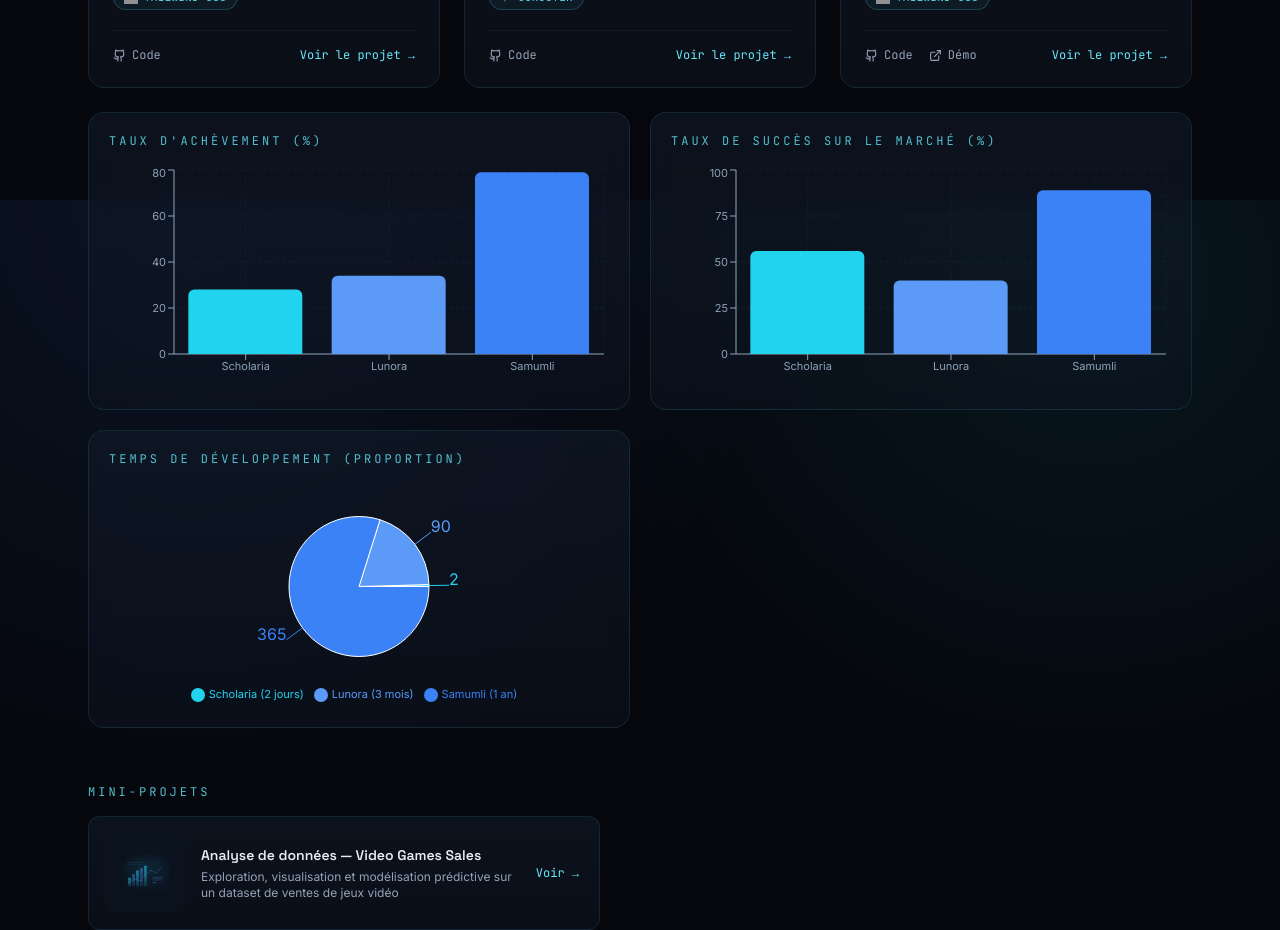
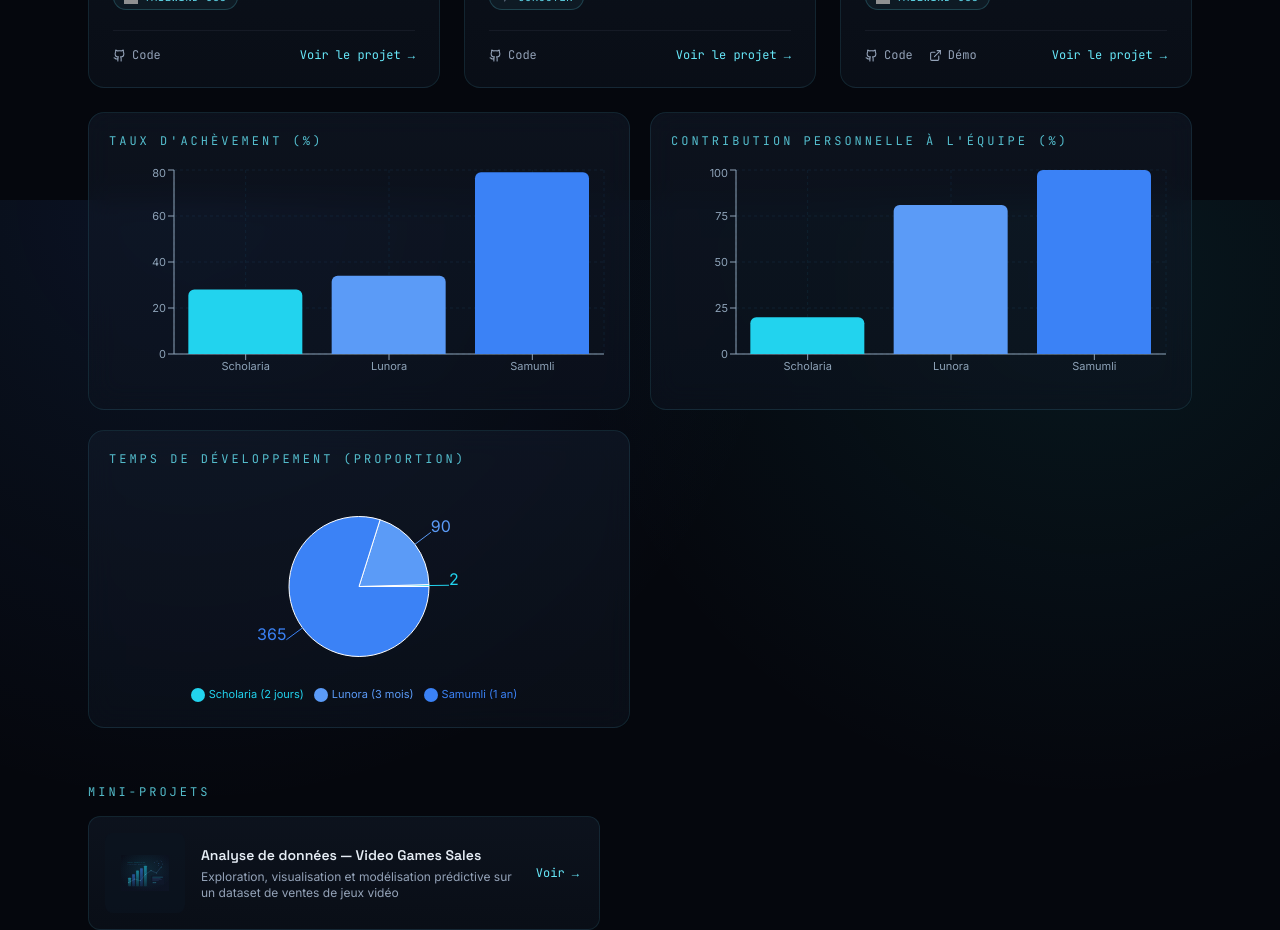
Before and after one commit to ma6id/portfolio, a React (Vite) app: page / in a window 1280 px wide. Shown: the part 3000-3930 px from the top of the page. Built offline with nearby package versions, Linux system fonts and the light colour scheme; grey boxes are pictures that could not be loaded.

Commit message:
content: remplacement taux succès marché par contribution équipe

```diff
--- a/src/components/ProjectStats.tsx
+++ b/src/components/ProjectStats.tsx
@@ -7,9 +7,9 @@ const completionData = [
 ];
 
 const successData = [
-  { name: "Scholaria", value: 56 },
-  { name: "Lunora", value: 40 },
-  { name: "Samumli", value: 89 },
+  { name: "Scholaria", value: 20 },
+  { name: "Lunora", value: 81 },
+  { name: "Samumli", value: 100 },
 ];
 
 const timeData = [
@@ -46,7 +46,7 @@ export default function ProjectStats() {
         </ResponsiveContainer>
       </ChartCard>
 
-      <ChartCard title="Taux de succès sur le marché (%)">
+      <ChartCard title="Contribution personnelle à l'équipe (%)">
         <ResponsiveContainer width="100%" height="100%">
           <BarChart data={successData}>
             <CartesianGrid strokeDasharray="3 3" stroke="rgba(56,189,248,0.08)" />
```
